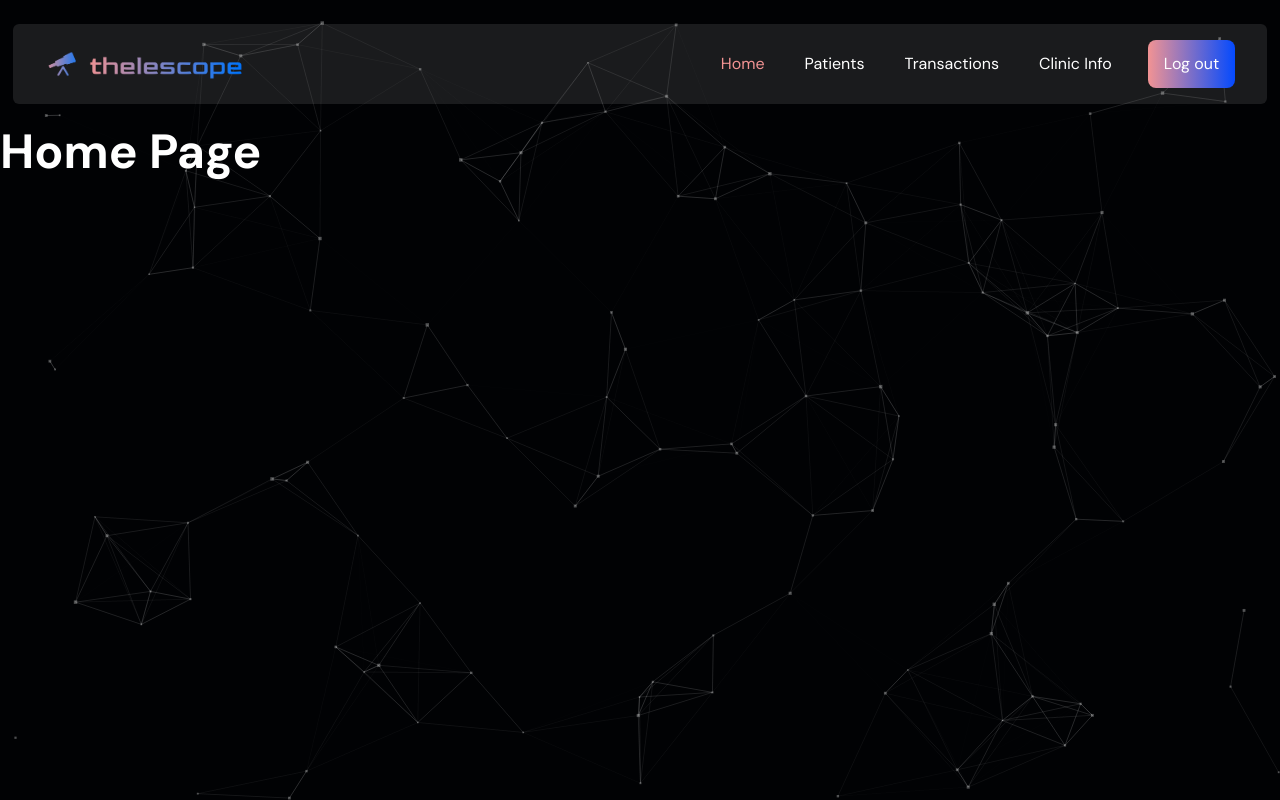
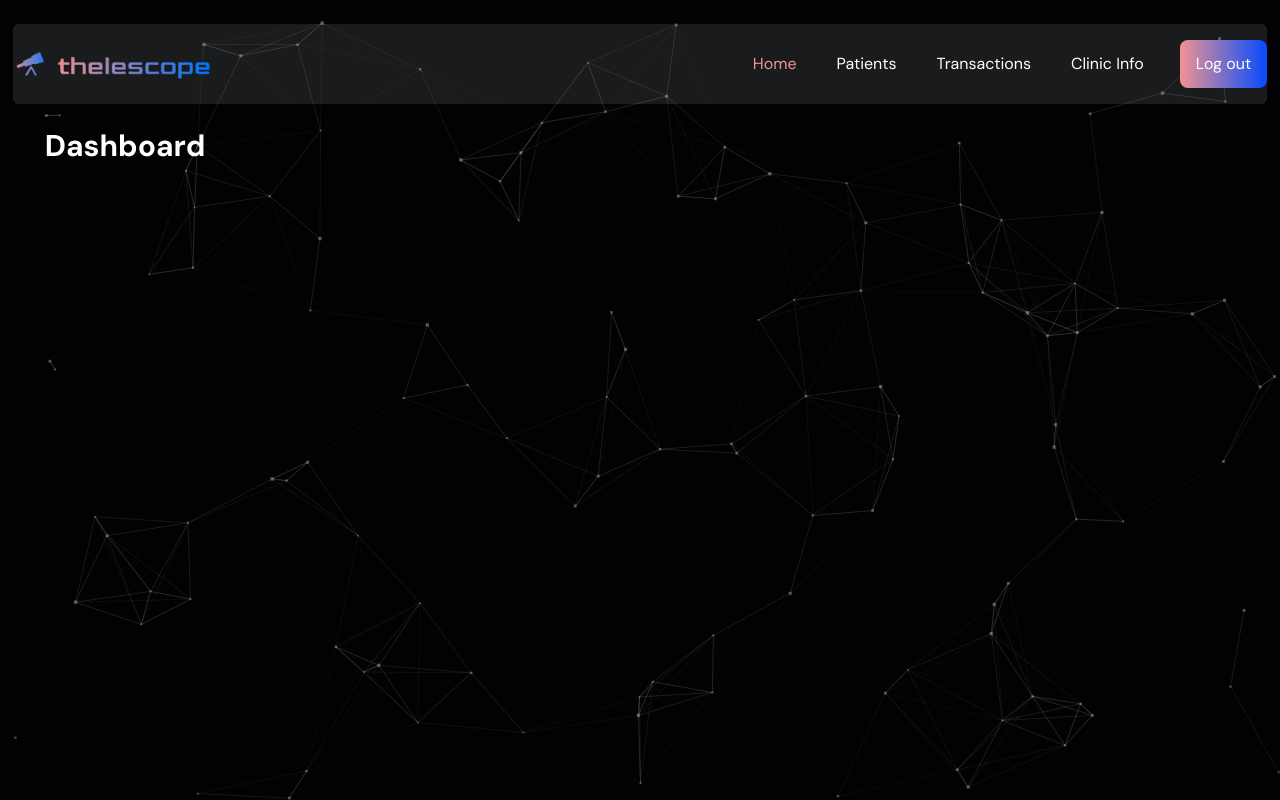
Before and after one commit to alliyah95/thelescope, a React (Vite) app in the folder frontend/: page /home in a window 1280 px wide. Built offline with nearby package versions, Linux system fonts and the light colour scheme; no server answers; the database is empty; sample sign-in values are in the browser's storage.

Commit message:
fix: hide navbar when not authenticated

```diff
--- a/frontend/src/components/index.ts
+++ b/frontend/src/components/index.ts
@@ -10,6 +10,7 @@ import ParticlesBackground from "./extras/ParticlesBackground";
 import Spinner from "./extras/Spinner";
 
 import Nav from "./ui/Nav";
+
 export {
     LoginForm,
     RegistrationForm,
--- a/frontend/src/components/ui/Nav.tsx
+++ b/frontend/src/components/ui/Nav.tsx
@@ -102,7 +102,7 @@ const Nav: React.FC<{}> = () => {
     return (
         <>
             <Navbar
-                className="h-max max-w-full py-4 px-4 xl:px-8 lg:py-4 mx-auto md:rounded-md md:w-[98%] bg-white/10"
+                className="h-max py-4  lg:py-4 mx-auto rounded-md w-[95%] md:w-[98%] bg-white/10"
                 shadow={false}
                 blurred={false}
                 fullWidth={true}
--- a/frontend/src/index.css
+++ b/frontend/src/index.css
@@ -39,6 +39,12 @@
     }
     .form-error {
         @apply text-ths-pink-300 mt-1;
+    }
+    .main-page-wrapper {
+        @apply mx-auto w-[95%] md:w-[98%] lg:px-8;
+    }
+    .main-page-heading {
+        @apply text-xl lg:text-2xl xl:text-3xl;
     }
 }
 
--- a/frontend/src/pages/admin/ContractDeploymentPage.tsx
+++ b/frontend/src/pages/admin/ContractDeploymentPage.tsx
@@ -5,7 +5,7 @@ const ContractDeploymentPage: React.FC<{}> = () => {
     const contract = localStorage.getItem("clinicContract");
 
     return (
-        <div className="min-h-screen flex justify-center items-center py-12 md:py-24 lg:py-32">
+        <div className="min-h-[85vh] flex justify-center items-center py-12 md:py-24 lg:py-32">
             <div className="container max-w-[1024px] mx-auto fade-in-up">
                 <div className="text-center">
                     <Banner />
--- a/frontend/src/pages/main/Home.tsx
+++ b/frontend/src/pages/main/Home.tsx
@@ -1,27 +1,9 @@
 import React from "react";
-import { useNavigate } from "react-router-dom";
-import { useAuthContext } from "../../context";
-import { AuthContextType } from "../../types";
-import { deleteUserInfo } from "../../utils/clinic";
 
 const Home: React.FC<{}> = () => {
-    const { user, signOutUser } = useAuthContext() as AuthContextType;
-    const clinicName = localStorage.getItem("clinicName");
-    const navigate = useNavigate();
-
-    const handleLogout = async () => {
-        try {
-            await signOutUser();
-            deleteUserInfo();
-            navigate("/");
-            console.log("logged out");
-        } catch (err: any) {
-            console.log(err.message);
-        }
-    };
     return (
-        <div>
-            <h1>Home Page</h1>
+        <div className="main-page-wrapper">
+            <h1 className="main-page-heading">Dashboard</h1>
         </div>
     );
 };
--- a/frontend/src/pages/main/Root.tsx
+++ b/frontend/src/pages/main/Root.tsx
@@ -3,13 +3,20 @@ import { Outlet } from "react-router-dom";
 import { ToastContainer, toast } from "react-toastify";
 import "react-toastify/dist/ReactToastify.css";
 import { ParticlesBackground, Nav } from "../../components";
+import { useAuthContext } from "../../context";
+import { AuthContextType } from "../../types";
 
 const Root: React.FC<{}> = () => {
+    const { user } = useAuthContext() as AuthContextType;
+
     return (
         <ParticlesBackground>
-            <header className="py-6">
-                <Nav />
-            </header>
+            {user && (
+                <header className="py-6">
+                    <Nav />
+                </header>
+            )}
+
             <main>
                 <Outlet />
                 <ToastContainer
```
